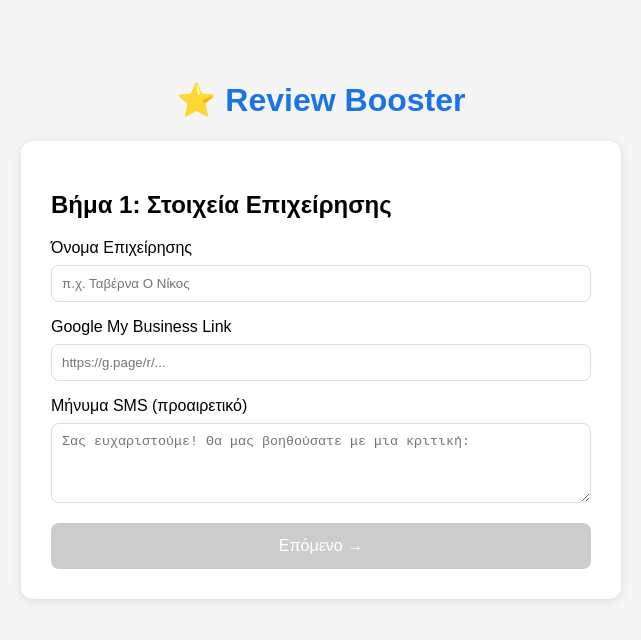
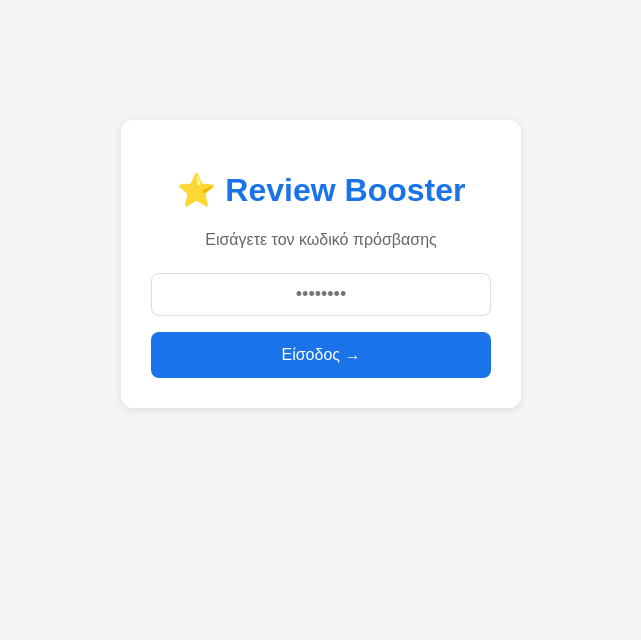
Before and after one commit to niksir/review-booster, a Next.js app: page / in a window 1280 px wide. Shown: the top 640 px of the page, without its empty margins (319-960 px from the left). Built offline with nearby package versions, Linux system fonts and the light colour scheme.

Commit message:
Update page.js

```diff
--- a/app/page.js
+++ b/app/page.js
@@ -2,6 +2,9 @@
 import { useState } from 'react'
 
 export default function Home() {
+  const [authed, setAuthed] = useState(false)
+  const [codeInput, setCodeInput] = useState('')
+  const [codeError, setCodeError] = useState(false)
   const [step, setStep] = useState(1)
   const [gmbLink, setGmbLink] = useState('')
   const [businessName, setBusinessName] = useState('')
@@ -9,6 +12,15 @@ export default function Home() {
   const [message, setMessage] = useState('')
   const [sending, setSending] = useState(false)
   const [results, setResults] = useState(null)
+
+  const handleCodeSubmit = () => {
+    if (codeInput === process.env.NEXT_PUBLIC_ACCESS_CODE) {
+      setAuthed(true)
+      setCodeError(false)
+    } else {
+      setCodeError(true)
+    }
+  }
 
   const handleFileUpload = (e) => {
     const file = e.target.files[0]
@@ -38,6 +50,32 @@ export default function Home() {
     setStep(3)
   }
 
+  if (!authed) {
+    return (
+      <div style={{maxWidth: 400, margin: '100px auto', padding: 20}}>
+        <div style={{background: 'white', padding: 30, borderRadius: 12, boxShadow: '0 2px 10px rgba(0,0,0,0.1)', textAlign: 'center'}}>
+          <h1 style={{color: '#1a73e8'}}>⭐ Review Booster</h1>
+          <p style={{color: '#666'}}>Εισάγετε τον κωδικό πρόσβασης</p>
+          <input
+            type="password"
+            style={{width: '100%', padding: 10, margin: '8px 0 16px', borderRadius: 8, border: codeError ? '2px solid red' : '1px solid #ddd', boxSizing: 'border-box', fontSize: 18, textAlign: 'center'}}
+            placeholder="••••••••"
+            value={codeInput}
+            onChange={e => setCodeInput(e.target.value)}
+            onKeyDown={e => e.key === 'Enter' && handleCodeSubmit()}
+          />
+          {codeError && <p style={{color: 'red', margin: '0 0 12px'}}>Λάθος κωδικός!</p>}
+          <button
+            onClick={handleCodeSubmit}
+            style={{width: '100%', padding: 14, background: '#1a73e8', color: 'white', border: 'none', borderRadius: 8, fontSize: 16, cursor: 'pointer'}}
+          >
+            Είσοδος →
+          </button>
+        </div>
+      </div>
+    )
+  }
+
   return (
     <div style={{maxWidth: 600, margin: '40px auto', padding: 20}}>
       <h1 style={{color: '#1a73e8', textAlign: 'center'}}>⭐ Review Booster</h1>
@@ -62,7 +100,7 @@ export default function Home() {
             onChange={e => setGmbLink(e.target.value)}
           />
 
-          <label>Μήνυμα SMS (προαιρετικό)</label>
+          <label>Μήνυμα SMS</label>
           <textarea
             style={{width: '100%', padding: 10, margin: '8px 0 16px', borderRadius: 8, border: '1px solid #ddd', boxSizing: 'border-box', height: 80}}
             placeholder="Σας ευχαριστούμε! Θα μας βοηθούσατε με μια κριτική:"
```
